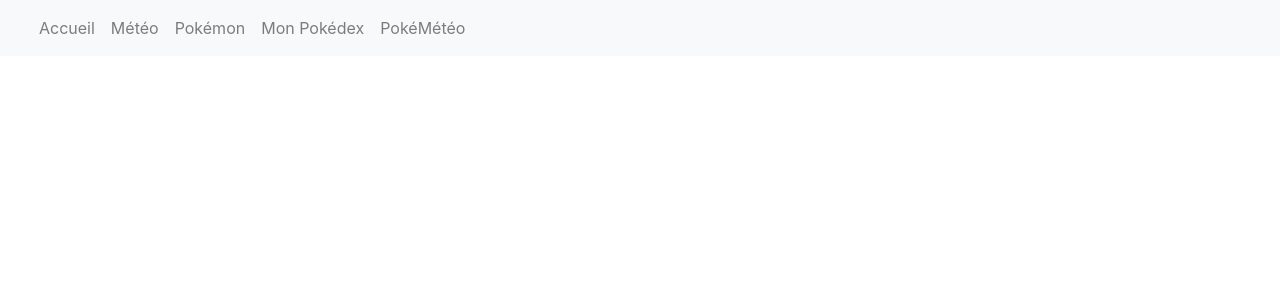
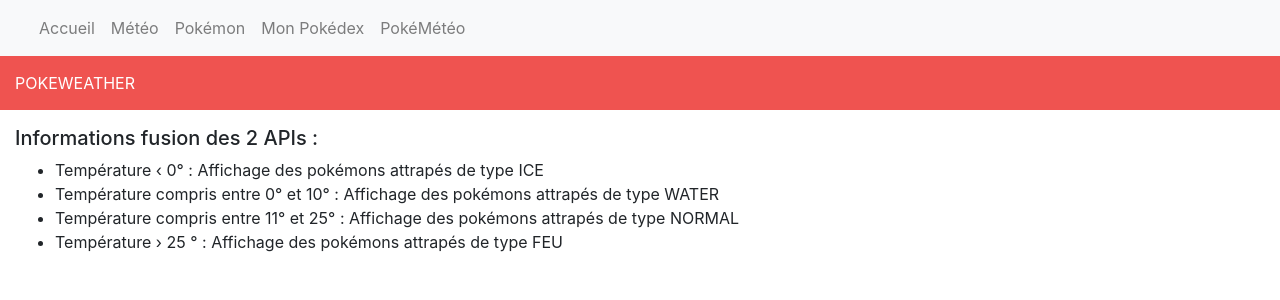
Before and after one commit to waseem1104/React-Project, a React (Create React App) app: page /WeatherPokemon in a window 1280 px wide. Shown: the top 300 px of the page. Built offline with nearby package versions, Linux system fonts and the light colour scheme.

Commit message:
Informations about 2 APIS

```diff
--- a/src/App.js
+++ b/src/App.js
@@ -38,6 +38,23 @@
           </Route>
 
           <Route path="/WeatherPokemon">
+
+              <div className="headerPokemon">
+                  POKEWEATHER
+              </div>
+
+             <div className="container-fluid pt-3">
+
+                 <h5>Informations fusion des 2 APIs : </h5>
+
+                 <ul>
+                     <li>Température &lsaquo; 0° : Affichage des pokémons attrapés de type ICE </li>
+                     <li>Température compris entre 0° et 10° : Affichage des pokémons attrapés de type WATER </li>
+                     <li>Température compris entre 11° et 25° : Affichage des pokémons attrapés de type NORMAL </li>
+                     <li>Température &rsaquo; 25 ° : Affichage des pokémons attrapés de type FEU </li>
+                 </ul>
+
+             </div>
                 <PokeWeather pokedex={pokedex} weather={weather}/>
           </Route>
 
--- a/src/components/PokeWeather.js
+++ b/src/components/PokeWeather.js
@@ -1,6 +1,7 @@
 import React from "react";
 import "../App.css"
 import CardWeather from "./CardWeather";
+import Route from "./Route";
 
 
 export default function PokeWeather({pokedex,weather}) {
@@ -52,9 +53,6 @@
        return (
 
            <>
-               <div className="headerPokemon">
-                   POKEWEATHER
-               </div>
 
                <div className="container-fluid pt-5">
 
```
